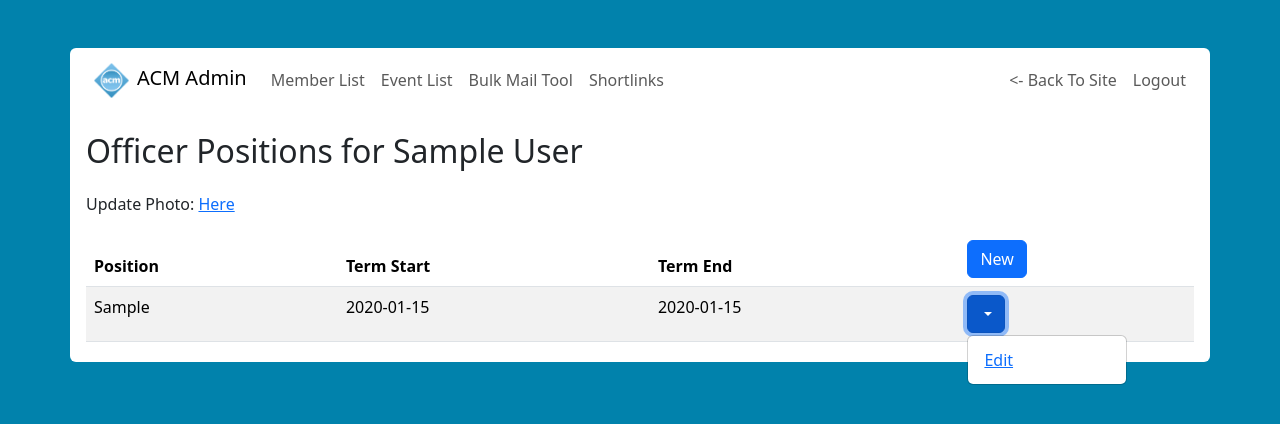
After one commit to wpi-acm/acm-site, a Flask app: page /admin/officer/1 in a window 1280 px wide, after a click that opens the changed part. The commit adds this page. Shown: the top 424 px of the page. Run offline with Flask 3, Linux system fonts and the light colour scheme; a user stored in the database is signed in; tables that the repository leaves empty hold one stand-in row (values such as "Sample post"); parts of the project's set-up code (start-up, migrations or seed data) failed here and were passed over; some libraries are stand-ins or nearby versions.

Commit message:
Enable Officer positions to be created and photos to be uploaded
holy shit

Closes: #4
TODO: Create API for getting current officers and upcoming events

```diff
--- a/acmsite/admin/forms.py
+++ b/acmsite/admin/forms.py
@@ -1,5 +1,5 @@
 from flask_wtf import FlaskForm
-from wtforms import DateTimeField, DateField, StringField, TextAreaField, TimeField
+from wtforms import DateTimeField, DateField, SelectField, StringField, TextAreaField, TimeField
 from wtforms.validators import DataRequired
 
 class EventForm(FlaskForm):
@@ -14,3 +14,11 @@ class EventForm(FlaskForm):
 class LinkForm(FlaskForm):
     slug = StringField("Slug", validators=[DataRequired()])
     destination = StringField("Destination", validators=[DataRequired()])
+
+class OfficerForm(FlaskForm):
+    position = SelectField("Position", choices=["President", "Vice President",
+                                                "Treasurer", "Secretary", "PR Chair", "Hackathon Manager 1",
+                                                "Hackathon Manager 2", "System Administrator"],
+                           validators=[DataRequired()])
+    term_start = DateField("Term Start", validators=[DataRequired()])
+    term_end = DateField("Term End", validators=[DataRequired()])
--- /dev/null
+++ b/acmsite/templates/admin/officers.html
@@ -0,0 +1,173 @@
+{% extends "admin/admin-layout.html" %}
+
+{% block app_content %}
+
+<h1>Officer Positions for {{ current_user.first_name}} {{ current_user.last_name
+    }}</h1>
+<p>Update Photo: <a href="{{ url_for('admin.upload_photo')
+    }}">Here</a>
+<table class="table table-striped">
+   <thead>
+        <tr>
+            <th>Position</th>
+            <th>Term Start</th>
+            <th>Term End</th>
+            <th><button type="button" class="btn btn-primary"
+                              data-bs-toggle="modal"
+                                              data-bs-target="#officerModal"
+                                              data-id="0" data-user-id="{{
+                                                                        user_id
+                                                                        }}">New</button></th>
+        </tr>
+   </thead>
+   <tbody>
+        {% for o in position_list %}
+            <tr>
+                <td>{{ o.position }}</td>
+                <td>{{ o.term_start }}</td>
+                <td>{{ o.term_end }}</td>
+                <td>
+                    <div class="dropdown">
+                       <a class="btn btn-primary dropdown-toggle"
+                           data-bs-toggle="dropdown" href="#"><span
+                                                     class="caret"></span></a>
+                       <ul class="dropdown-menu">
+                          <li class="dropdown-item"><a href="#officerModal"
+                                                       data-bs-toggle="modal"
+                                                         data-id="{{
+                                                                   o.id}}"
+                                                         data-user-id="{{
+                                                                       user_id
+                                                                       }}">Edit</a></li>
+                      </ul>
+                    </div>
+                </td>
+            </tr>
+        {% endfor %}
+   </tbody>
+</table>
+<!-- Modals -->
+<div class="modal" id="officerModal" tabindex="-1"
+            aria-labelledby="officerModalLabel" aria-hidden="true">
+    <div class="modal-dialog">
+       <div class="modal-content">
+          <div class="modal-header">
+             <h1 class="modal-title fs-5" id="officerModalLabel">Update Officer</h1>
+             <button class="btn-close" type="button" data-bs-dismiss="modal"
+                 aria-label="Close"></button>
+          </div>
+          <form class="form" id="officer-form" action="/admin/officers/0"
+              method="post" autocomplete="off">
+             <div class="modal-body">
+                 {{ form.csrf_token}}
+                 <div class="form-floating mb-3 required">
+                     {{ form.position(class="form-control") }}
+                     {{ form.position.label() }}
+                 </div>
+                 <div class="row">
+                    <div class="col">
+                       <div class="form-floating mb-3 required">
+                           {{ form.term_start(class="form-control") }}
+                           {{ form.term_start.label() }}
+                       </div>
+                    </div>
+                    <div class="col">
+                       <div class="form-floating mb-3 required">
+                           {{ form.term_end(class="form-control") }}
+                           {{ form.term_end.label() }}
+                       </div>
+                    </div>
+                 </div>
+             </div>
+             <div class="modal-footer">
+                <button type="button" class="btn btn-secondary"
+                                      data-bs-dismiss="modal">Close</button>
+                <button type="submit" class="btn btn-primary"
+                                      id="edit-save">Submit</button>
+             </div>
+          </form>
+       </div>
+    </div>
+</div>
+
+<div class="modal" id="photoModal" tabindex="-1"
+                                   aria-labelledby="photoModalLabel" aria-hidden="true">
+    <div class="modal-dialog">
+        <div class="modal-content">
+       <div class="modal-header">
+           <h1 class="modal-title fs-5" id="photoModalLabel">Upload New
+               Photo</h1>
+           <button class="btn-close" type="button" data-bs-dismiss="modal"
+                                                   aria-label="Close"></button>
+       </div>
+       <div class="modal-body">
+           <div class="form-floating mb-3 required">
+               <input type="file" id="file-input">
+            </div>
+                <div id="result"></div>
+            	<div class="box-2 img-result hide" id="img-result">
+                </div>
+		<!-- result of crop -->
+		<img class="cropped" src="" alt="">
+        <button type="button" id="photo-save">Save</button>
+	</div>
+       </div>
+       </div>
+    </div>
+
+</div>
+
+<script src="{{ url_for('static', filename='js/jquery-3.6.3.min.js') }}" charset="utf-8"></script>
+<!-- Normalize CSS -->
+<link rel="stylesheet" href="https://cdnjs.cloudflare.com/ajax/libs/normalize/5.0.0/normalize.min.css">
+<!-- Cropper CSS -->
+<link rel='stylesheet' href='https://cdnjs.cloudflare.com/ajax/libs/cropper/2.3.4/cropper.min.css'>
+<!-- Cropper JS -->
+<script src='https://cdnjs.cloudflare.com/ajax/libs/cropperjs/0.8.1/cropper.min.js'></script>
+<script charset="utf-8">
+    $('#officerModal').on('show.bs.modal', function(event) {
+        var modal = $(this)
+
+        // Zero all fields
+        modal.find('#position').val('')
+        modal.find('#term_start').val('')
+        modal.find('#term_end').val('')
+
+        // Get related ID of the officer position
+        var button = $(event.relatedTarget)
+        var position,term_start,term_end
+        id = button.data('id')
+
+        user_id = button.data('user-id')
+
+        saveButton = document.getElementById("edit-save")
+        saveButton.dataset.id = id
+
+        editForm = document.getElementById("officer-form")
+
+        $.get(`/admin/officer/get/${id}`, (data) => {
+            console.log(data)
+            if (data.status == "error") {
+                // new officer, do nothing
+                editForm.action = "/admin/officer/new/" + user_id
+            } else {
+                editForm.action = "/admin/officer/update/" + user_id + "/" + id
+                position = data.position
+                start = new Date(data.term_start)
+                end = new Date(data.term_end)
+                var day = ("0" + start.getDate()).slice(-2);
+                var month = ("0" + (start.getMonth() + 1)).slice(-2);
+
+                term_start = start.getFullYear()+"-"+(month)+"-"+(day)
+                var day = ("0" + end.getDate()).slice(-2);
+                var month = ("0" + (end.getMonth() + 1)).slice(-2);
+                term_end = end.getFullYear()+"-"+(month)+"-"+(day)
+            }
+
+            modal.find('#position').val(position)
+            modal.find('#term_start').val(term_start)
+            modal.find('#term_end').val(term_end)
+        })
+    });
+</script>
+{% endblock %}
--- a/acmsite/templates/admin/users.html
+++ b/acmsite/templates/admin/users.html
@@ -33,6 +33,10 @@
                            {% else %}
                            <li class="dropdown-item">Promote Officer</li>
                            {% endif %}
+                           <li class="dropdown-item"><a href="{{
+                                                    url_for('admin.officer_positions',
+                                                    user_id=u.id)}}">Manage Officer
+                                                    Entries</a></li>
                            <li class="dropdown-item">View Event Checkins</li>
                            <li class="dropdown-item">Delete Member</li>
                        </ul>
@@ -41,6 +45,6 @@
             </tr>
         {% endfor %}
     </tbody>
+</table>
 
-</table>
 {% endblock app_content %}
--- a/requirements.txt
+++ b/requirements.txt
@@ -27,3 +27,4 @@ urllib3==2.2.1
 Werkzeug==2.3.7
 WTForms==3.1.2
 flask_wtf
+pillow
```
Also changed, not shown: acmsite/__init__.py (+7 -0 lines), acmsite/admin/__init__.py (+116 -5 lines), acmsite/models.py (+12 -0 lines), acmsite/templates/admin/officer_photo.html (added, +103 -0 lines), 3 other files.
